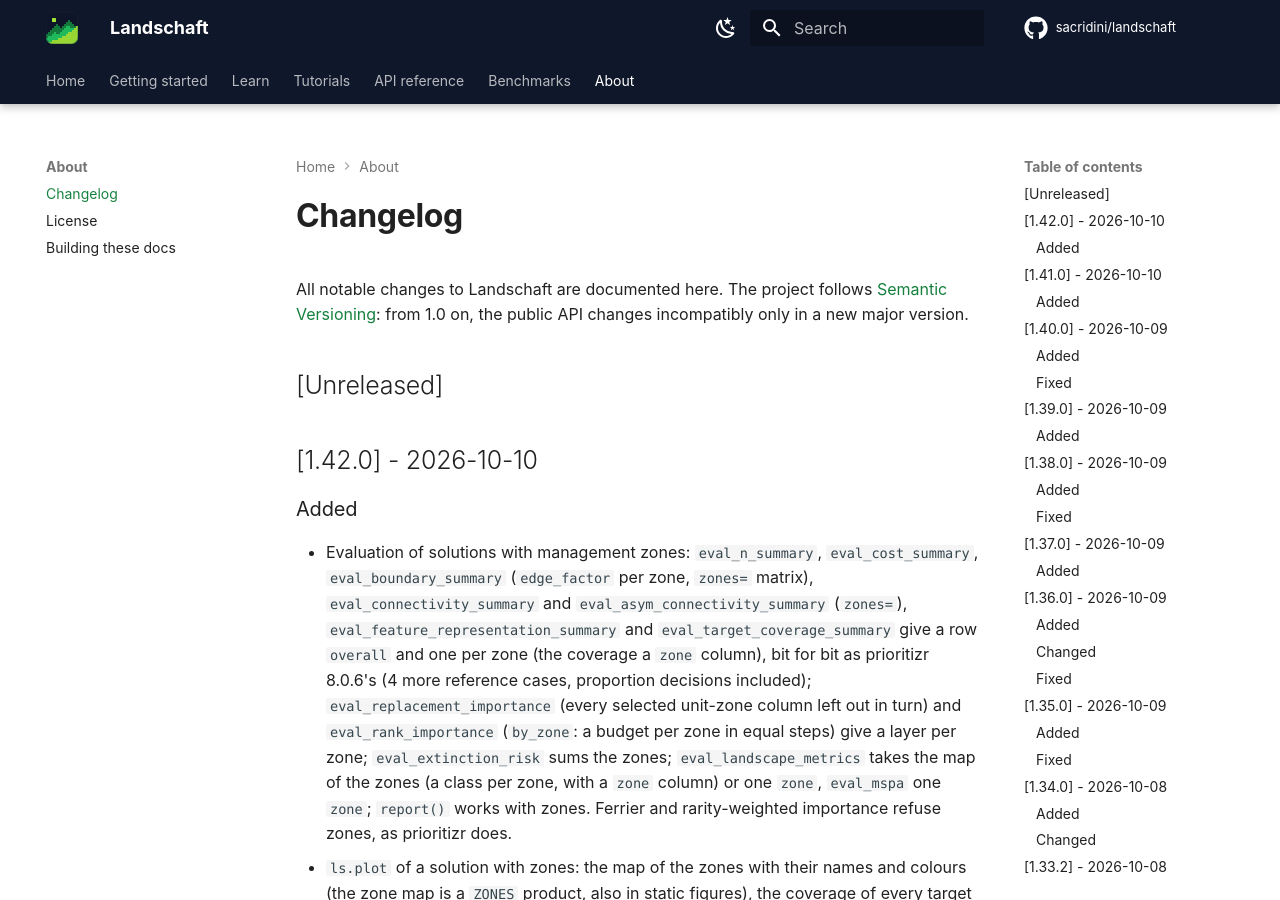
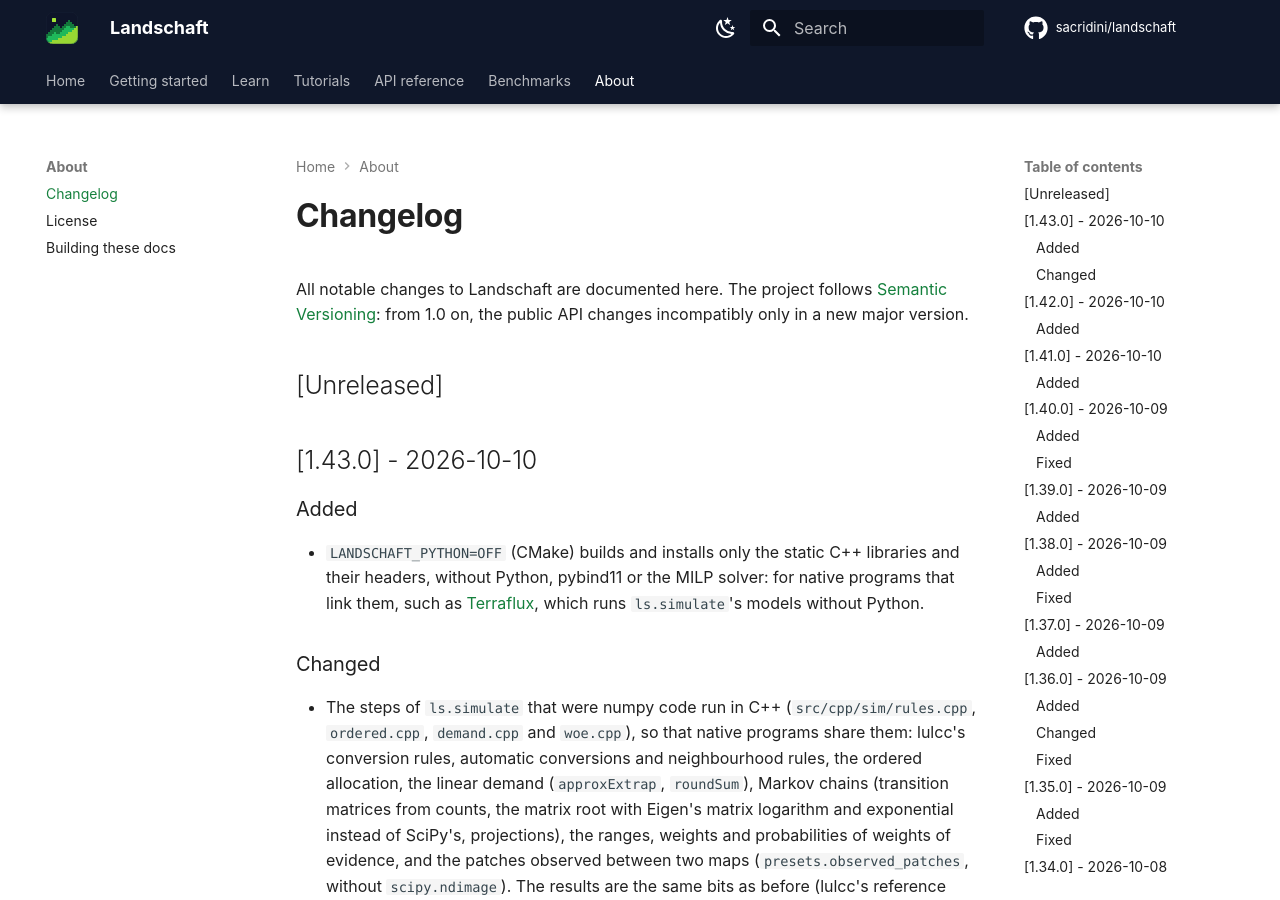
Before and after one commit to sacridini/landschaft, an MkDocs documentation site: the page built from docs/about/changelog.md, in a window 1280 px wide and 900 px high. Built offline with MkDocs 1.6.1 and Material for MkDocs 9.7.7, drawn with Linux system fonts in a browser that asks for light colours; comment, search, counter and statistics services are not loaded; some of the changed text lies outside the part shown.

Commit message:
chore: release 1.43.0

```diff
--- a/CHANGELOG.md
+++ b/CHANGELOG.md
@@ -6,6 +6,21 @@ in a new major version.
 
 ## [Unreleased]
 
+## [1.43.0] - 2026-10-10
+
+### Added
+- `LANDSCHAFT_PYTHON=OFF` (CMake) builds and installs only the static C++ libraries and their headers, without
+  Python, pybind11 or the MILP solver: for native programs that link them, such as
+  [Terraflux](https://github.com/sacridini/terraflux), which runs `ls.simulate`'s models without Python.
+
+### Changed
+- The steps of `ls.simulate` that were numpy code run in C++ (`src/cpp/sim/rules.cpp`, `ordered.cpp`,
+  `demand.cpp` and `woe.cpp`), so that native programs share them: lulcc's conversion rules, automatic
+  conversions and neighbourhood rules, the ordered allocation, the linear demand (`approxExtrap`, `roundSum`),
+  Markov chains (transition matrices from counts, the matrix root with Eigen's matrix logarithm and exponential
+  instead of SciPy's, projections), the ranges, weights and probabilities of weights of evidence, and the
+  patches observed between two maps (`presets.observed_patches`, without `scipy.ndimage`). The results are the
+  same bits as before (lulcc's reference cases included), the Markov roots within 1e-14 as before.
 ## [1.42.0] - 2026-10-10
 
 ### Added
--- a/pyproject.toml
+++ b/pyproject.toml
@@ -4,7 +4,7 @@ build-backend = "scikit_build_core.build"
 
 [project]
 name = "landschaft"
-version = "1.42.0"
+version = "1.43.0"
 description = "Fast, exact landscape pattern, fragmentation, landscape-metric and connectivity analysis for Python."
 readme = "README.md"
 license = "GPL-3.0-or-later"
```
Also changed, not shown: IDEAS.md (+19 -0 lines).
